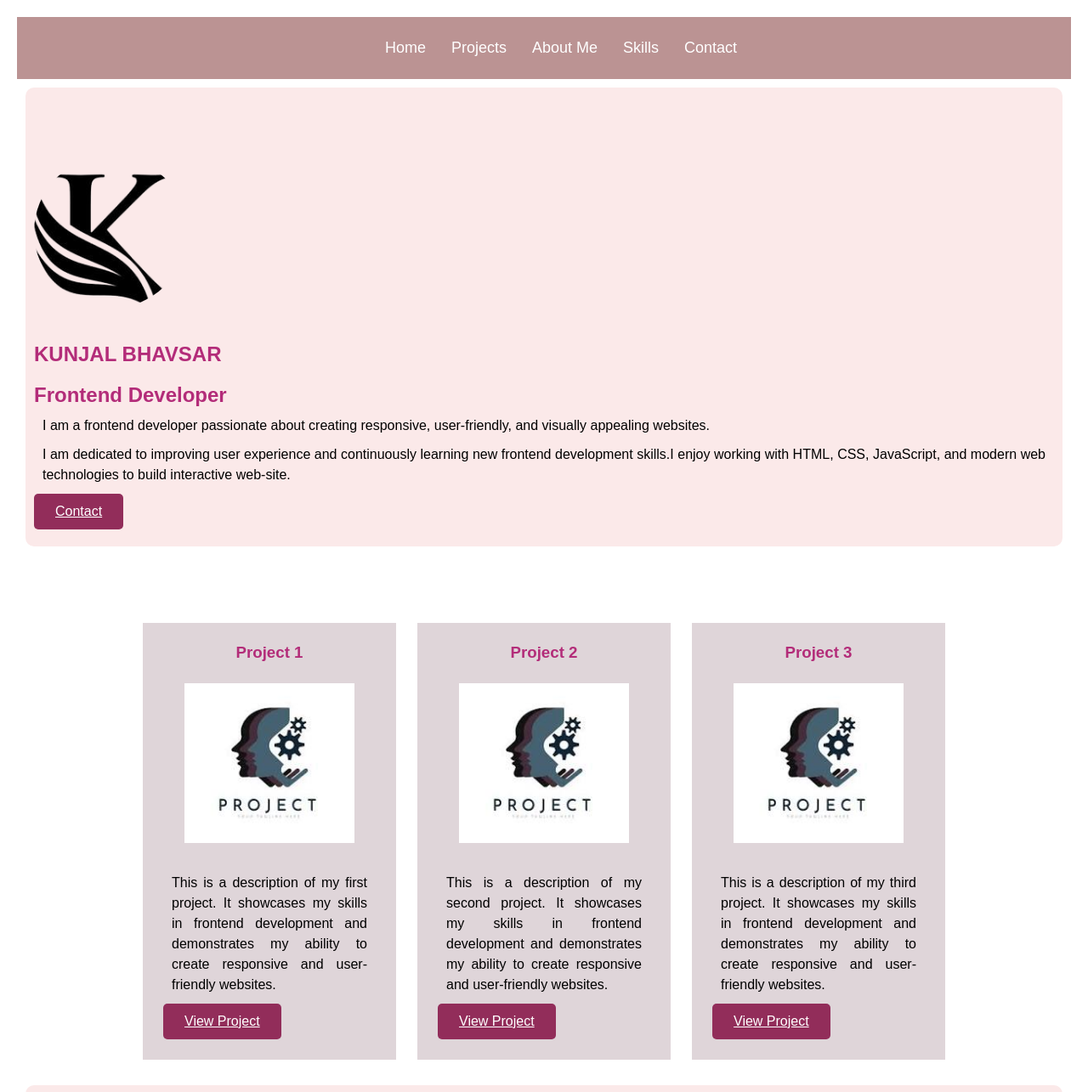
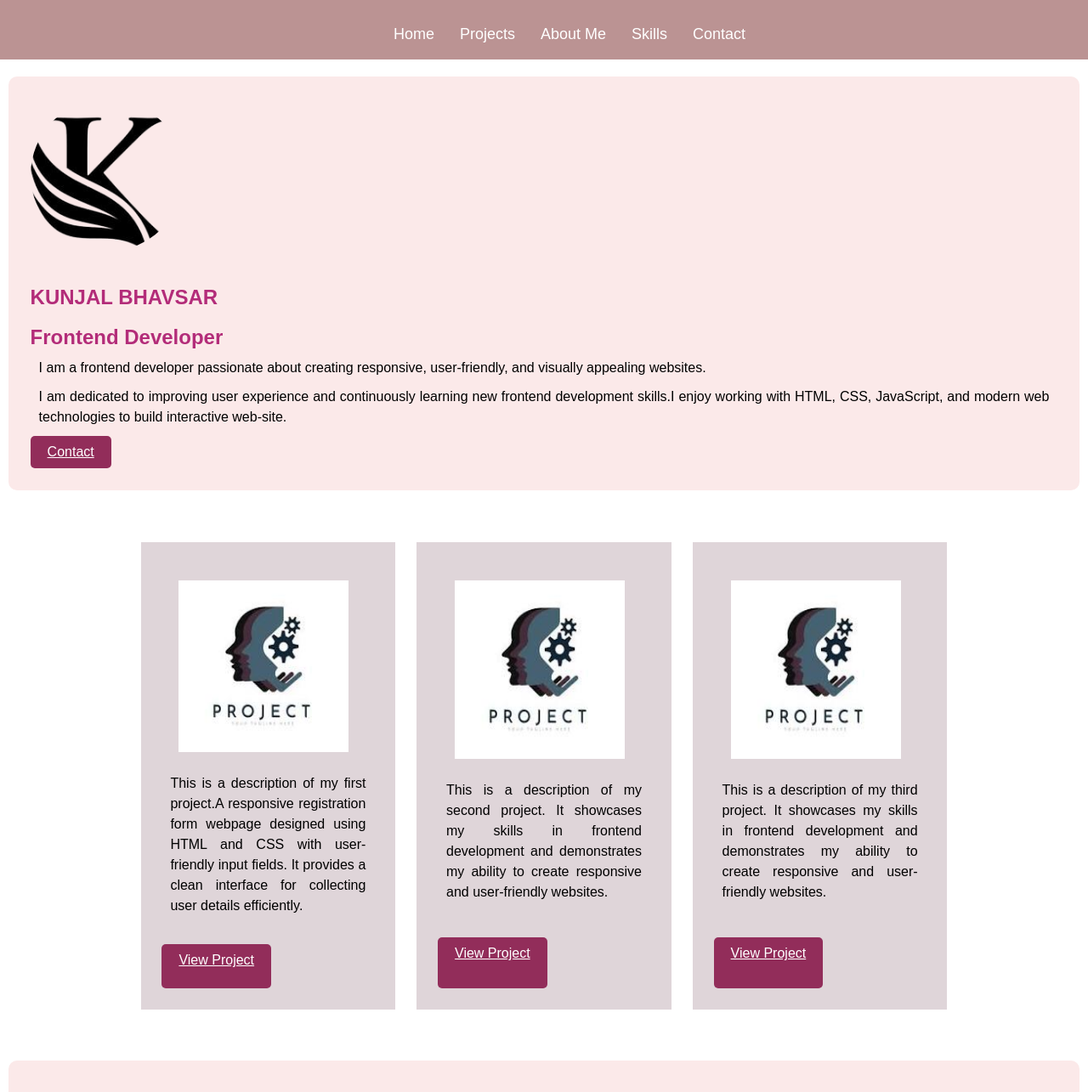
Before and after one commit to kunjalbhavsar24-blip/portfolio-website, a plain HTML site: page index.html in a window 1280 px wide. Shown: the top 1285 px of the page at 85% size. Drawn offline with Linux system fonts and the light colour scheme.

Commit message:
Add files via upload

```diff
--- a/index.html
+++ b/index.html
@@ -26,19 +26,16 @@
     </section>
     <section id="projects" class="project-container">
         <div class="card">
-            <h3>Project 1</h3>
             <img src="project1.jpg " alt="Project 1 ">
-            <p>This is a description of my first project. It showcases my skills in frontend development and demonstrates my ability to create responsive and user-friendly websites.</p>
+            <p>This is a description of my first project.A responsive registration form webpage designed using HTML and CSS with user-friendly input fields. It provides a clean interface for collecting user details efficiently.</p>
             <a class="button" href="https://kunjalbhavsar24-blip.github.io/registration-form/">View Project</a>
         </div>
         <div class="card">
-            <h3>Project 2</h3>
             <img src="project1.jpg " alt="Project 2 ">
             <p>This is a description of my second project. It showcases my skills in frontend development and demonstrates my ability to create responsive and user-friendly websites.</p>
             <a class="button" href="https://kunjalbhavsar24-blip.github.io/portfolio-website/">View Project</a>
         </div>
         <div class="card">
-            <h3>Project 3</h3>
             <img src="project1.jpg " alt="Project 1 ">
             <p>This is a description of my third project. It showcases my skills in frontend development and demonstrates my ability to create responsive and user-friendly websites.</p>
             <a class="button" href="#">View Project</a>
--- a/style.css
+++ b/style.css
@@ -1,20 +1,26 @@
 body {
     height: auto;
     font-family: Arial, sans-serif;
-    margin: 20px;
-    padding: 0;
+    margin: 0;
+    padding-top: 80px;
 }
 
 nav {
-    position: sticky;
+    position: fixed;
+    height: 50px;
+    width: 100%;
+    top: 0;
+    left: 0;
     background-color: #bb9393;
     color: #ffffff;
     padding: 10px;
-    top: 5;
+    display: flex;
+    justify-content: center;
     z-index: 1000;
 }
 
 nav ul {
+    margin-top: 20px;
     display: flex;
     justify-content: center;
     list-style: none;
@@ -50,12 +56,13 @@ p {
 }
 
 section {
-    padding: 80px 10px 20px 10px;
+    padding: 10px;
     margin: 10px;
-    z-index: 999;
+    scroll-margin-top: 80px;
 }
 
 .home {
+    padding: 2%;
     background-color: #fbe9e9;
     border-radius: 10px;
 }
@@ -71,7 +78,7 @@ section {
 
 .button {
     display: inline-block;
-    padding: 12px 25px;
+    padding: 10px 20px;
     background: #922d5a;
     color: white;
     border-color: #922d5a;
@@ -90,6 +97,8 @@ section {
     background-color: #fbe9e9;
     /* background-color: #f0f0f0; */
     border-radius: 10px;
+    margin-top: 50px;
+    padding: 40px;
 }
 
 #skills {
@@ -130,6 +139,7 @@ h3 {
 }
 
 .project-container {
+    padding-top: 4%;
     display: flex;
     justify-content: center;
     flex-wrap: wrap;
@@ -137,9 +147,10 @@ h3 {
 }
 
 .card {
+    display: flex;
     flex-wrap: wrap;
     width: 250px;
-    height: max-content;
+    height: 500px;
     padding: 2%;
     gap: 2%;
     background-color: #dfd5d9;
@@ -159,8 +170,8 @@ h3 {
 
 .card img {
     width: 200px;
-    padding-top: 0px;
-    padding: 25px;
+    padding: 20px;
+    padding-bottom: 5px;
     gap: 20px;
     background-color: #dfd5d9;
 }
```
